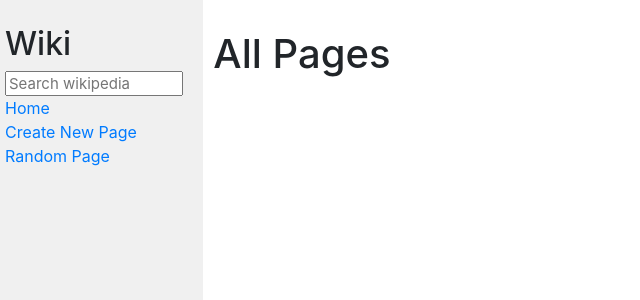
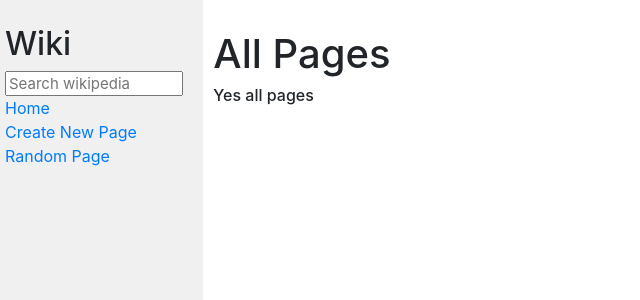
Before and after one commit to Aztec331/Encyclopedia, a Django app: template encyclopedia/templates/encyclopedia/search.html in a window 1280 px wide. Shown: the top 300 px of the page, without its empty margins (0-640 px from the left). Run offline with Django 3.2, Linux system fonts and the light colour scheme; the template is opened without the code that fills it, so the values that code supplies are empty; some libraries are stand-ins or nearby versions.

Commit message:
changed in search.html

```diff
--- a/encyclopedia/templates/encyclopedia/search.html
+++ b/encyclopedia/templates/encyclopedia/search.html
@@ -6,6 +6,7 @@
 
 {% block body %}
     <h1>All Pages</h1>
+    <h6>Yes all pages</h6>
 
     <ul>
         {% for entry in substringresults %}
```
